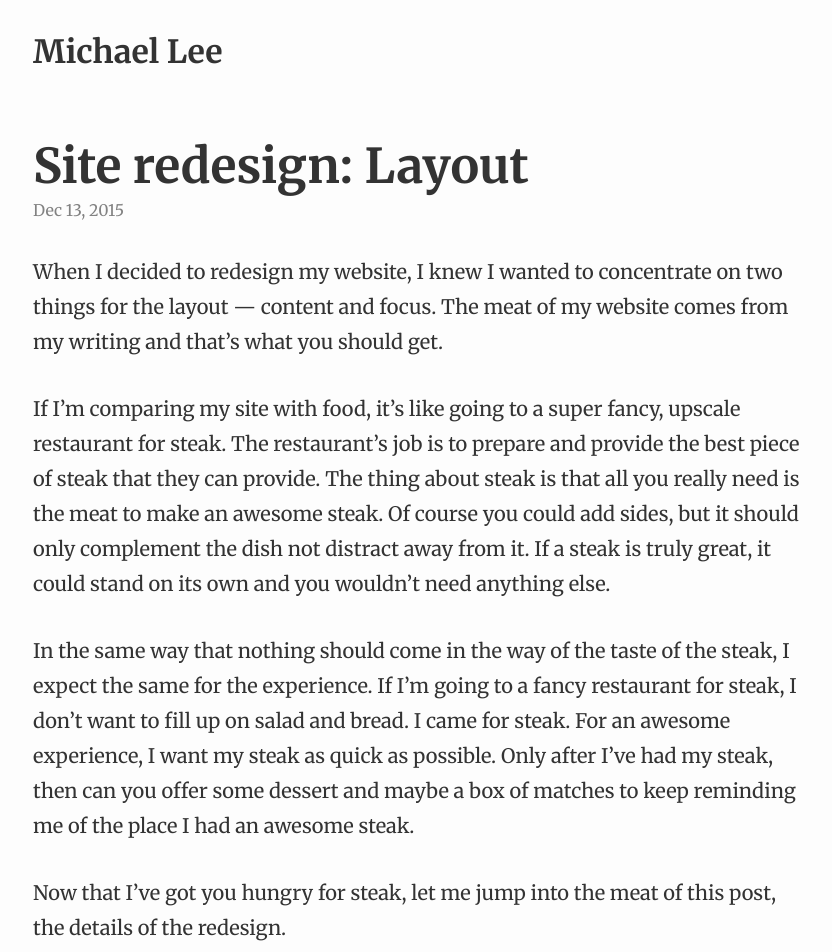
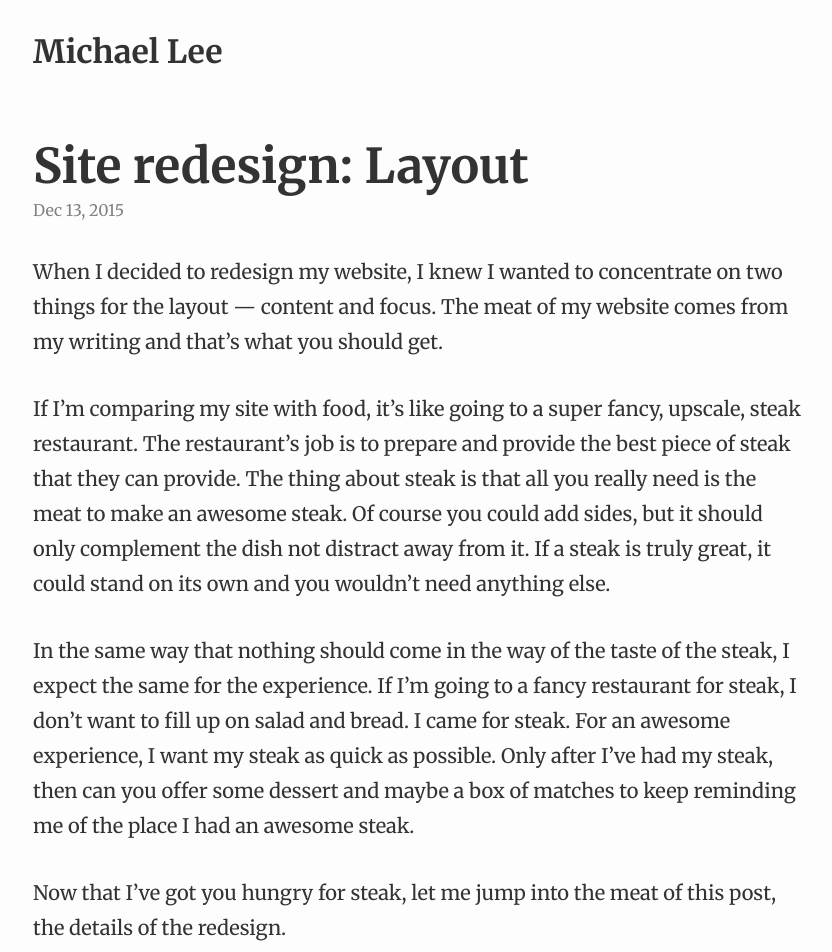
Before and after one commit to michaellee/old-michaelsoolee.com, a Jekyll site: the page built from _posts/2015-12-13-redesign-layout.md, in a window 1280 px wide and 1400 px high. Shown: the top 952 px of the window, without its empty margins (223-1055 px from the left). Built offline with Jekyll 4.4.1, drawn with Linux system fonts in a browser that asks for light colours; nearby versions of some CDN libraries; Markdown is read by kramdown in place of the engine named in the settings; some of the changed text lies outside the part shown.

Commit message:
Post: Redesign layout progress

```diff
--- a/_posts/2015-12-13-redesign-layout.md
+++ b/_posts/2015-12-13-redesign-layout.md
@@ -6,7 +6,7 @@ category: work
 
 When I decided to redesign my website, I knew I wanted to concentrate on two things for the layout &mdash; content and focus. The meat of my website comes from my writing and that's what you should get.
 
-If I'm comparing my site with food, it's like going to a super fancy, upscale restaurant for steak. The restaurant's job is to prepare and provide the best piece of steak that they can provide. The thing about steak is that all you really need is the meat to make an awesome steak. Of course you could add sides, but it should only complement the dish not distract away from it. If a steak is truly great, it could stand on its own and you wouldn't need anything else.
+If I'm comparing my site with food, it's like going to a super fancy, upscale, steak restaurant. The restaurant's job is to prepare and provide the best piece of steak that they can provide. The thing about steak is that all you really need is the meat to make an awesome steak. Of course you could add sides, but it should only complement the dish not distract away from it. If a steak is truly great, it could stand on its own and you wouldn't need anything else.
 
 In the same way that nothing should come in the way of the taste of the steak, I expect the same for the experience. If I'm going to a fancy restaurant for steak, I don't want to fill up on salad and bread. I came for steak. For an awesome experience, I want my steak as quick as possible. Only after I've had my steak, then can you offer some dessert and maybe a box of matches to keep reminding me of the place I had an awesome steak.
 
```
Also changed, not shown: other parts of _posts/2015-12-13-redesign-layout.md (+7 -0 lines).
